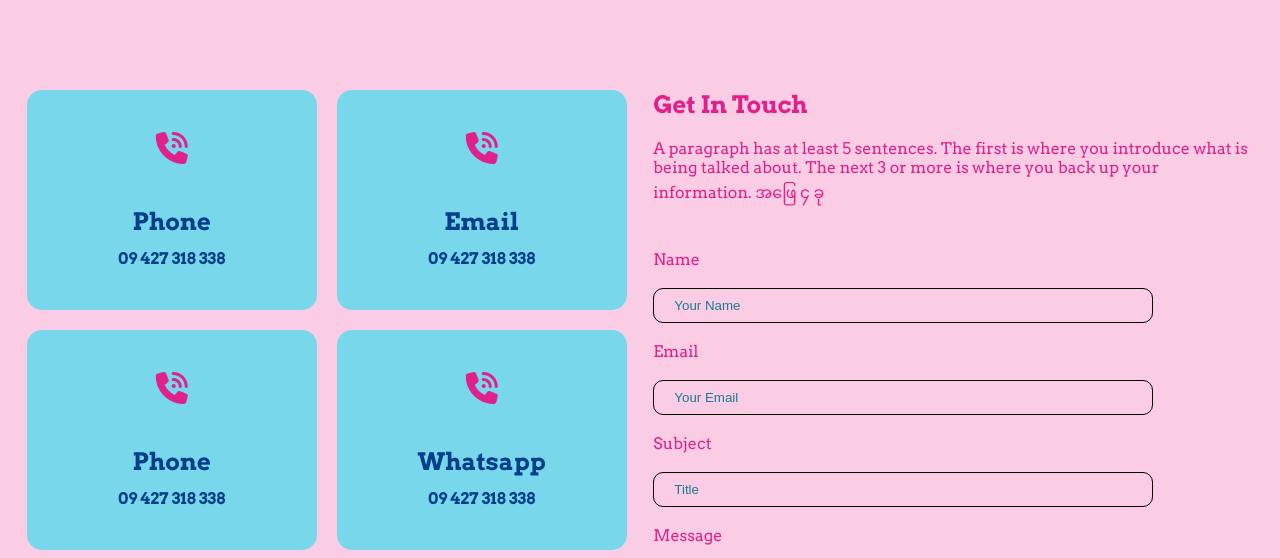
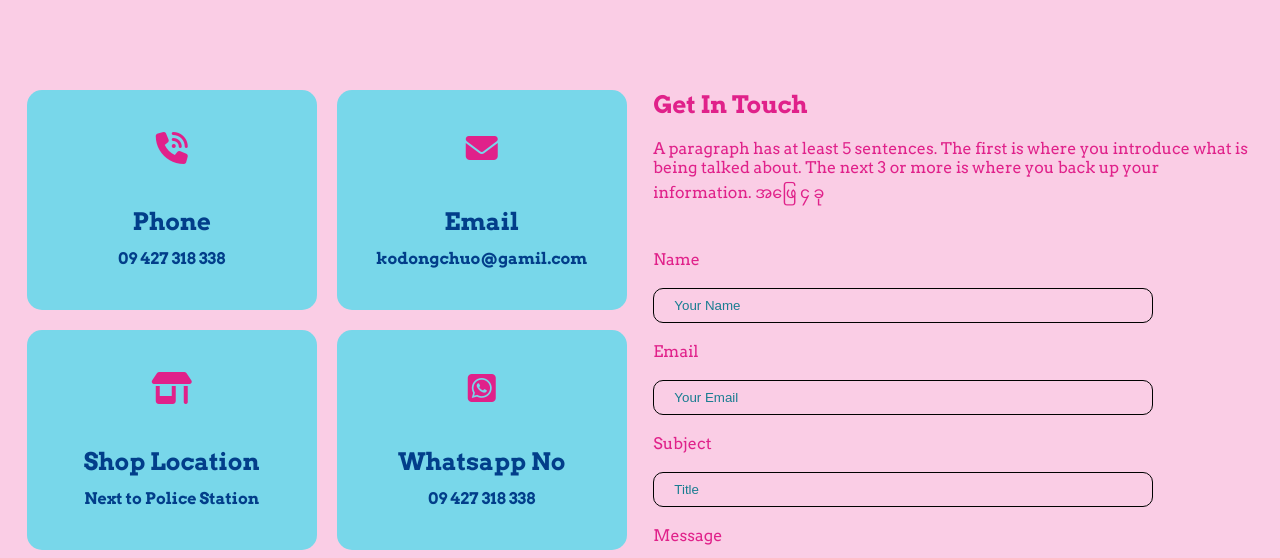
Before and after one commit to ZackHale/Sample-Web, a plain HTML site: page index.html in a window 1280 px wide. Shown: the part 2060-2618 px from the top of the page. Drawn offline with Linux system fonts and the light colour scheme.

Commit message:
4/3/2025

```diff
--- a/index.html
+++ b/index.html
@@ -115,18 +115,18 @@
                     <span> 09 427 318 338 </span>
                 </div>
                 <div class="phone">
-                    <i class="fa-solid fa-phone-volume"></i>
+                    <i class="fa-solid fa-envelope"></i>
                     <h2>Email</h2>
-                    <span> 09 427 318 338 </span>
+                    <span> kodongchuo@gamil.com </span>
                 </div>
                 <div class="phone">
-                    <i class="fa-solid fa-phone-volume"></i>
-                    <h2>Phone</h2>
-                    <span> 09 427 318 338 </span>
+                    <i class="fa-solid fa-shop"></i>
+                    <h2> Shop Location</h2>
+                    <span> Next to Police Station </span>
                 </div>
                 <div class="phone">
-                    <i class="fa-solid fa-phone-volume"></i>
-                    <h2>Whatsapp</h2>
+                    <i class="fa-brands fa-square-whatsapp"></i>
+                    <h2>Whatsapp No</h2>
                     <span> 09 427 318 338 </span>
                 </div>
 
```
